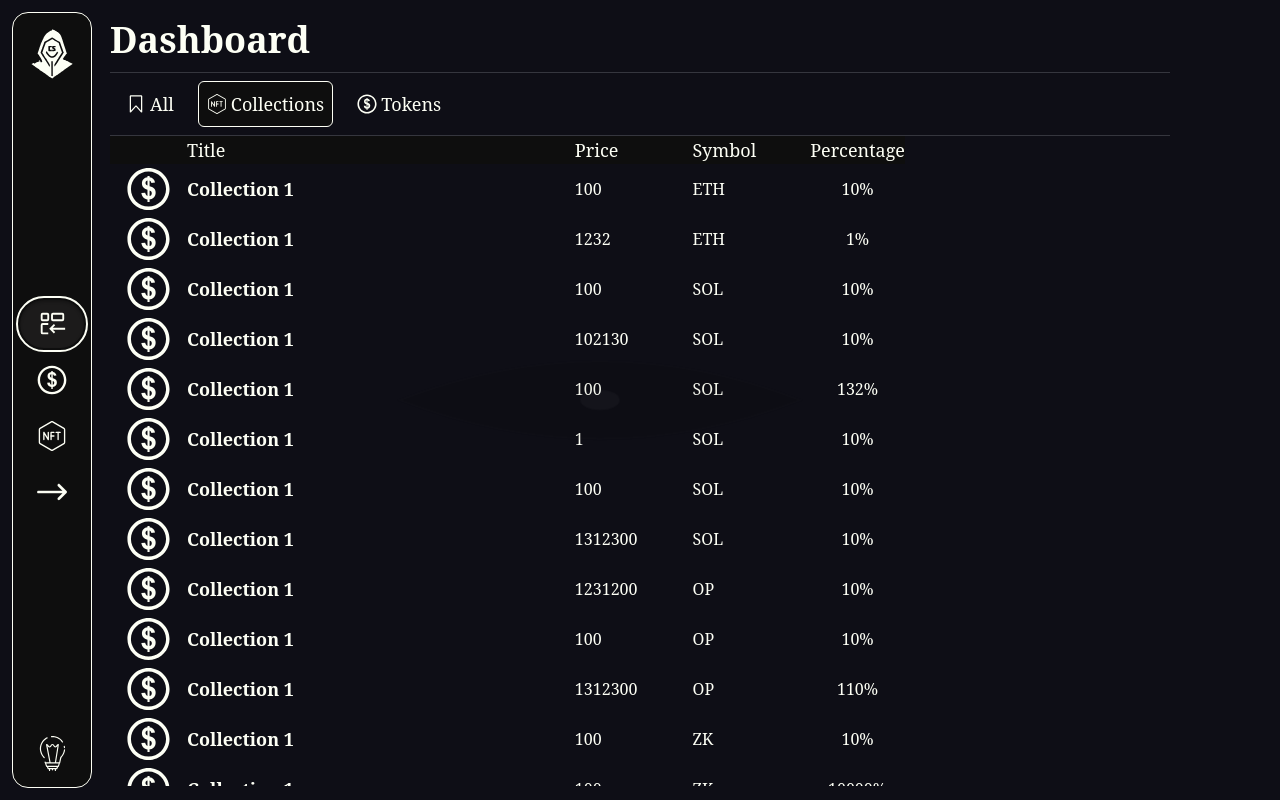
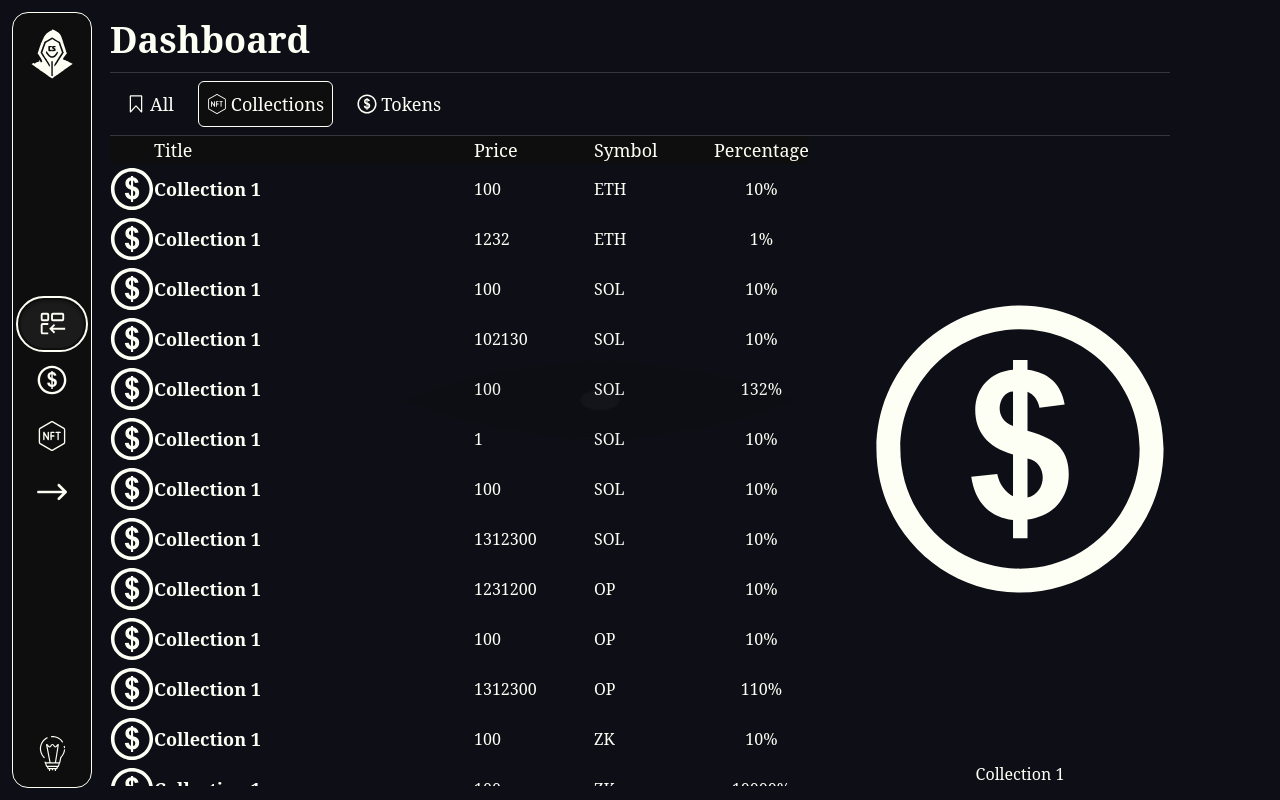
Before and after one commit to stariygoose/chain-stalker-public, a React (Vite) app in the folder client/: page /dashboard in a window 1280 px wide. Built offline with nearby package versions, Linux system fonts and the light colour scheme; a web font is replaced by a local one.

Commit message:
created: dashboard table

```diff
--- a/client/src/pages/DashboardPage/ui/DashboardPage.tsx
+++ b/client/src/pages/DashboardPage/ui/DashboardPage.tsx
@@ -1,7 +1,9 @@
 import { FC, useState } from "react";
-import { DashboardNavigation } from "../../../widgets/dashboard";
+import { DashboardNavigation } from "../../../widgets/dashboard/navigation/ui/DashboardNavigation";
 import { DashboardTypesKeys, IDashboardContentOption } from "../../../widgets/dashboard/model/types";
-import { DashboardContent } from "../../../widgets/dashboard/content/ui/DashboardContent/DashboardContent";
+import { DashboardContent } from "../../../widgets/dashboard/content/ui/DashboardContent";
+import { DashboardInformation } from "../../../widgets/dashboard/information/ui/DashboardInformation";
+import { CoinIcon } from "../../../shared/assets/icons/CoinIcon";
 
 
 export const DashboardPage: FC = () => {
@@ -60,8 +62,11 @@ export const DashboardPage: FC = () => {
 		<section className="w-[calc(100%-180px)] h-screen max-sm:size-full p-5 mx-auto">
 			<h1 className="text-4xl font-bold max-sm:text-center">Dashboard</h1>
 			<DashboardNavigation activeTab={activeTab} changeActiveTab={setActiveTab}/>
-			<div className="h-[calc(100vh-150px)] overflow-y-auto" style={{scrollbarWidth: 'none'}}>
-				{ renderContent() }
+			<div className="flex flex-wrap justify-between">
+				<div className="h-[calc(100vh-150px)] max-lg:w-full overflow-y-auto" style={{scrollbarWidth: 'none'}}>
+					{ renderContent() }
+				</div>
+				<DashboardInformation title={'Collection 1'} icon={<CoinIcon/>}/>
 			</div>
 		</section>
 	);
--- a/client/src/widgets/dashboard/content/ui/DashboardContent/DashboardContent.tsx
+++ b/client/src/widgets/dashboard/content/ui/DashboardContent.tsx
@@ -1,6 +1,6 @@
 import { FC } from "react";
-import { IDashboardContentOption } from "../../../model/types";
-import { DashboardContentOption } from "../DashboardContentOption/DashboardContentOption";
+import { IDashboardContentOption } from "../../model/types";
+import { DashboardContentOption } from "./DashboardContentOption";
 
 interface IDashboardContent {
 	content: IDashboardContentOption[];
@@ -9,14 +9,14 @@ interface IDashboardContent {
 
 export const DashboardContent: FC<IDashboardContent> = ({ content, handleSort }) => {
 	return (
-			<table className="max-w-[75%] border-collapse">
+			<table className="border-collapse">
 				<thead>
 					<tr className="bg-color-second w-full text-left text-lg sticky top-0 cursor-pointer">
-						<th className="w-[10%]"></th>
-						<th className="font-light w-[50%]" onClick={() => handleSort('title')}>Title</th>
-						<th className="font-light w-[15%]" onClick={() => handleSort('price')}>Price</th>
-						<th className="font-light w-[15%]" onClick={() => handleSort('symbol')}>Symbol</th>
-						<th className="font-light max-w-[25%]" onClick={() => handleSort('percentage')}>Percentage</th>
+						<th className="min-w-8 max-w-20"></th>
+						<th className="font-light min-w-30 w-80" onClick={() => handleSort('title')}>Title</th>
+						<th className="font-light min-w-15 w-30" onClick={() => handleSort('price')}>Price</th>
+						<th className="font-light min-w-15 w-30" onClick={() => handleSort('symbol')}>Symbol</th>
+						<th className="font-light min-w-15 w-20" onClick={() => handleSort('percentage')}>Percentage</th>
 					</tr>
 				</thead>
 				<tbody>
--- a/client/src/widgets/dashboard/content/ui/DashboardContentOption/DashboardContentOption.tsx
+++ b/client/src/widgets/dashboard/content/ui/DashboardContentOption.tsx
@@ -1,6 +1,6 @@
 import { FC } from "react";
-import { CoinIcon } from "../../../../../shared/assets/icons/CoinIcon";
-import { IDashboardContentOption } from "../../../model/types";
+import { CoinIcon } from "../../../../shared/assets/icons/CoinIcon";
+import { IDashboardContentOption } from "../../model/types";
 
 
 export const DashboardContentOption: FC<IDashboardContentOption> = ({ title, price, percentage, symbol }) => {
--- /dev/null
+++ b/client/src/widgets/dashboard/information/ui/DashboardInformation.tsx
@@ -0,0 +1,20 @@
+import { FC, ReactNode } from "react";
+
+interface DashboardInformationProps {
+	icon: ReactNode,
+	title: string,
+}
+
+export const DashboardInformation: FC<DashboardInformationProps> = ({
+	icon,
+	title
+}) => {
+	return (
+		<div className="max-lg:hidden flex flex-col">
+			<div className="w-auto h-full">
+				{icon}
+			</div>
+			<div className="text-center"> { title } </div>
+		</div>
+	);
+}
--- a/client/src/widgets/dashboard/navigation/ui/DashboardNavigationOption/DashboardNavigationOption.tsx
+++ b/client/src/widgets/dashboard/navigation/ui/DashboardNavigationOption.tsx
@@ -1,5 +1,5 @@
 import { FC, ReactNode } from "react";
-import { DashboardTypesKeys } from "../../../model/types";
+import { DashboardTypesKeys } from "../../model/types";
 
 interface IDashboardOption {
 	id: DashboardTypesKeys;
```
Also changed, not shown: client/src/widgets/dashboard/navigation/ui/DashboardNavigation.tsx (renamed from client/src/widgets/dashboard/navigation/ui/DashboardNavigation/DashboardNavigation.tsx, +5 -5 lines).
